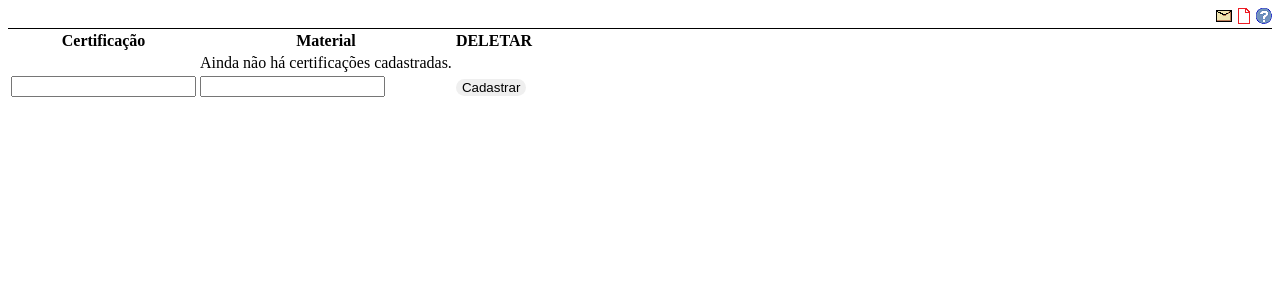
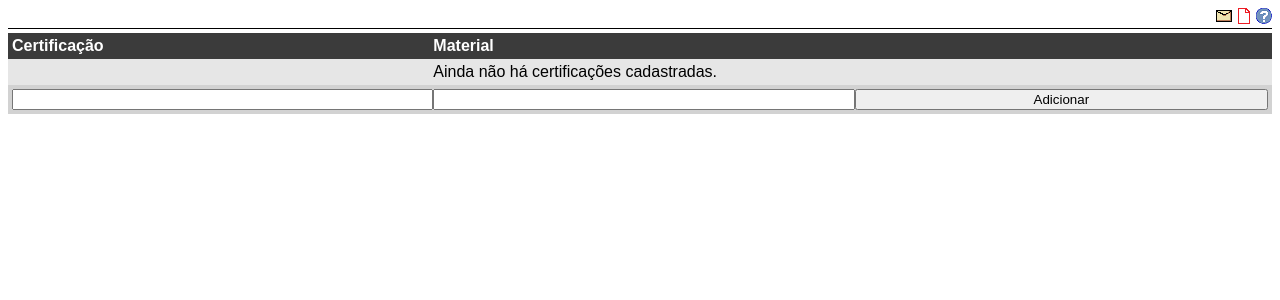
Before and after one commit to ICEI-PUC-Minas-PMV-ADS/pmv-ads-2021-2-e2-proj-int-t5-certificacao-de-materiais, a PHP site: page /certs.php in a window 1280 px wide. Shown: the top 300 px of the page. Run offline with PHP 8.4, Linux system fonts and the light colour scheme; the visitor is signed in with stand-in values (Sample User, id 1); data that the repository does not hold is empty.

Commit message:
refatoração: apresentação das certificações

```diff
--- a/src/certs.php
+++ b/src/certs.php
@@ -10,7 +10,7 @@ $material = $material_id = '';
 if ($_SERVER["REQUEST_METHOD"] == "POST") {
 
     // Caso de inserção de Certificação.
-    if ($_POST["action"] == "Cadastrar"){
+    if ($_POST["action"] == "Adicionar"){
 
         // Antes de Inserir, checa se material já existe no banco. TODO: Validação e tratamentos de entradas. Usar prepare.
         $result = $mysqli->query("SELECT id FROM Material WHERE nome = '" . $_POST["material"] . "'");
@@ -45,7 +45,7 @@ if ($_SERVER["REQUEST_METHOD"] == "POST") {
     </head>
     <body>
         <div id="tools"><img class="clickable" src="img/mail.png" title="Enviar por e-mail"><img class="clickable" src="img/pdf.png" title="Salvar como PDF"><img class="clickable" src="img/help.png"title="Ajuda"></div>
-        <div id="content">
+        <div id="cert-content">
         <?php
         // Checa se o usuário já logou.
         if (isset($_SESSION["isLogged"]) && $_SESSION["isLogged"] === true) {
@@ -56,14 +56,14 @@ if ($_SERVER["REQUEST_METHOD"] == "POST") {
             } else {
 
                 echo "<form action ='certs.php' method='post'>
-                    <table><tr><th> Certificação </th><th> Material </th><th> DELETAR </th></tr>";
+                    <table><tr><th> Certificação </th><th> Material </th><th></th></tr>";
 
                 // Popula tabela com certificações cadastradas.
                 $result = $mysqli->query("SELECT Certificacao.material_id AS id, Certificacao.nome AS nome, Material.nome AS material FROM Certificacao JOIN Material ON Material.id = Certificacao.material_id WHERE Certificacao.laboratorio_id = " . $_SESSION["id"]);
                 if ($result->num_rows > 0) {
 
                     while ($row = $result->fetch_assoc()) {
-                        echo "<tr><td>" . $row["nome"] . "</td><td>" . $row["material"] . "</td><td><input class='clickable btn del-btn' type='submit' name='action' value='" . $row["id"] ."'></td></tr>";
+                        echo "<tr class=''><td>" . $row["nome"] . "</td><td>" . $row["material"] . "</td><td><button class='clickable' type='submit' name='action' value='" . $row["id"] ."'>Deletar</button></td></tr>";
                     }
 
                 } else {
@@ -73,7 +73,7 @@ if ($_SERVER["REQUEST_METHOD"] == "POST") {
                 $result->free_result();
 
                 // Form de cadastro para adição de mais certificações.
-                echo "<tr><td><input type='text' name='form-nome'></td><td><input type='text' name='material'></td><td><input type='submit' name='action' class='btn clickable' value='Cadastrar'></td></tr>";
+                echo "<tr><td><input type='text' name='form-nome'></td><td><input type='text' name='material'></td><td><input type='submit' name='action' class='clickable' value='Adicionar'></td></tr>";
                 echo "</table></form>";
 
             }
--- a/src/consulta.php
+++ b/src/consulta.php
@@ -40,7 +40,7 @@ if (isset($_SESSION["search"])) {
     </head>
     <body>
         <div id="tools"><img class="clickable" src="img/mail.png" title="Enviar por e-mail"><img class="clickable" src="img/pdf.png" title="Salvar como PDF"><img class="clickable" src="img/help.png"title="Ajuda"></div>
-        <div id="content">
+        <div id="cert-content">
         <?php
 
             echo "<table><tr><th>Certificação</th><th>Material</th><th>Laboratório</th><th>CNPJ</th><th>UF</th><th>Cidade</th><th>Endereço</th><th>CEP</th><th>Telefone</th></tr>";
--- a/src/css/subpages.css
+++ b/src/css/subpages.css
@@ -78,3 +78,35 @@ p {margin: 0;}
     column-gap: 4px;
     overflow: auto;
 }
+
+/* Tabelas de certificação */
+#cert-content {
+    border-top: 1px solid black;
+}
+
+table {
+    margin-top: 4px;
+    table-layout: fixed;
+    width: 100%;
+    font-family: Arial, Helvetica, sans-serif;
+    text-align: left;
+    border-collapse: collapse;
+    border-radius: 3px;
+    background-color: rgb(230, 230, 230);
+}
+
+td, tr, th {
+    padding: 4px;
+}
+
+th {
+    background-color: rgb(59, 59, 59);
+    color: white;
+}
+
+tr:nth-child(odd){background-color:rgb(210, 210, 210);}
+/*tr:hover {background-color: rgb(180, 180, 180);}*/
+
+#cert-content input, button {
+    width: 100%;
+}
```
